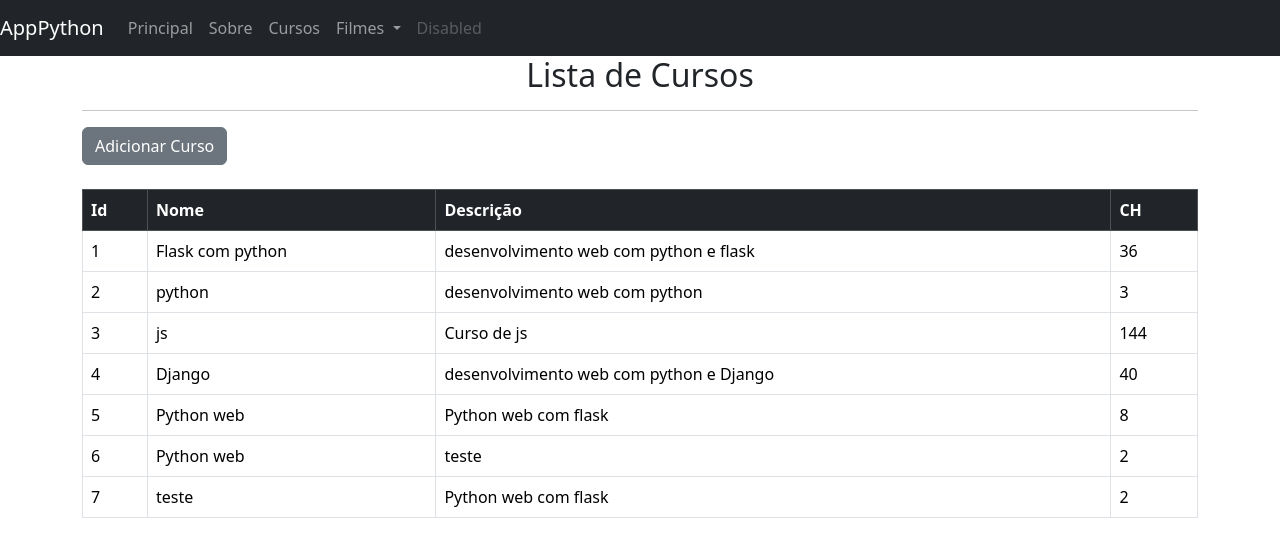
After one commit to ViniciusBelizario/conhecendo-Flask, a Flask app: page /cursos in a window 1280 px wide. The commit adds this page. Shown: the top 557 px of the page. Run offline with Flask 3, Linux system fonts and the light colour scheme.

Commit message:
Algumas mudancao

```diff
--- a/app.py
+++ b/app.py
@@ -1,10 +1,29 @@
-from flask import Flask, render_template, request
+from flask import Flask, render_template, request, redirect, url_for, flash
 import urllib.request, json
+from flask_sqlalchemy import SQLAlchemy
+import secrets
 
 app = Flask(__name__)
 
+app.config["SECRET_KEY"] = "uma_chave_secreta_muito_segura"
+
+app.config["SQLALCHEMY_DATABASE_URI"] = "sqlite:///treino.db"
+secrets.token_hex(16)
+db = SQLAlchemy(app)
+
 frutas = []
 registros = []
+
+class cursos(db.Model):
+    id = db.Column(db.Integer, primary_key=True)
+    nome = db.Column(db.String(50))
+    descricao = db.Column(db.String(100))
+    ch = db.Column(db.Integer)
+
+    def __init__(self, nome, descricao, ch):
+        self.nome = nome
+        self.descricao =descricao
+        self.ch = ch
 
 @app.route('/', methods=['GET', 'POST'])
 def principal():
@@ -36,6 +55,26 @@ def filmes(propriedade):
     jsondata = json.loads(dados)
     return render_template("filmes.html", filmes=jsondata['results'])
 
+@app.route('/cursos')
+def lista_cursos():
+    return render_template('cursos.html', cursos=cursos.query.all())
+
+@app.route('/cria_curso', methods=['GET', 'POST'])
+def cria_curso():
+    nome = request.form.get('nome')
+    descricao = request.form.get('descricao')
+    ch = request.form.get('ch')
+
+    if request.method == 'POST':
+        if not nome or not descricao or not ch:
+            flash('Preencha todos os campos do formulário', 'error')
+        else:
+            curso = cursos(nome, descricao,ch)
+            db.session.add(curso)
+            db.session.commit()
+            return redirect(url_for('lista_cursos'))
+    return render_template('novo_curso.html')
 
 if __name__ == "__main__":
     app.run(debug=True)
+    db.create_all()
--- a/templates/base.html
+++ b/templates/base.html
@@ -26,7 +26,7 @@
                     <a class="nav-link" href="{{url_for('sobre')}}">Sobre</a>
                 </li>
                 <li class="nav-item">
-                    <a class="nav-link" href="#">a</a>
+                    <a class="nav-link" href="{{url_for('lista_cursos')}}">Cursos</a>
                 </li>
                 <li class="nav-item dropdown">
                     <a class="nav-link dropdown-toggle" href="#" id="navbarDropdown" role="button"
--- /dev/null
+++ b/templates/cursos.html
@@ -0,0 +1,29 @@
+{% extends 'base.html' %}
+{% block conteudo %}
+<h2 style="text-align: center;">Lista de Cursos</h2>
+<hr>
+<a href="{{url_for('cria_curso')}}" class="btn btn-secondary">Adicionar Curso</a>
+<br>
+<br>
+<table class="table table-bordered table-hover">
+    <thead class="table-dark">
+        <tr>
+            <th scope="col">Id</th>
+            <th scope="col">Nome</th>
+            <th scope="col">Descrição</th>
+            <th scope="col">CH</th>
+        </tr>
+    </thead>
+    <tbody>
+        {% for curso in cursos %}
+        <tr>
+            <td>{{curso.id}}</td>
+            <td>{{curso.nome}}</td>
+            <td>{{curso.descricao}}</td>
+            <td>{{curso.ch}}</td>
+        </tr>
+        {% endfor %}
+    </tbody>
+</table>
+
+{% endblock conteudo %}
```
Also changed, not shown: templates/novo_curso.html (added, +20 -0 lines), instance/treino.db (added), 12 other files.
